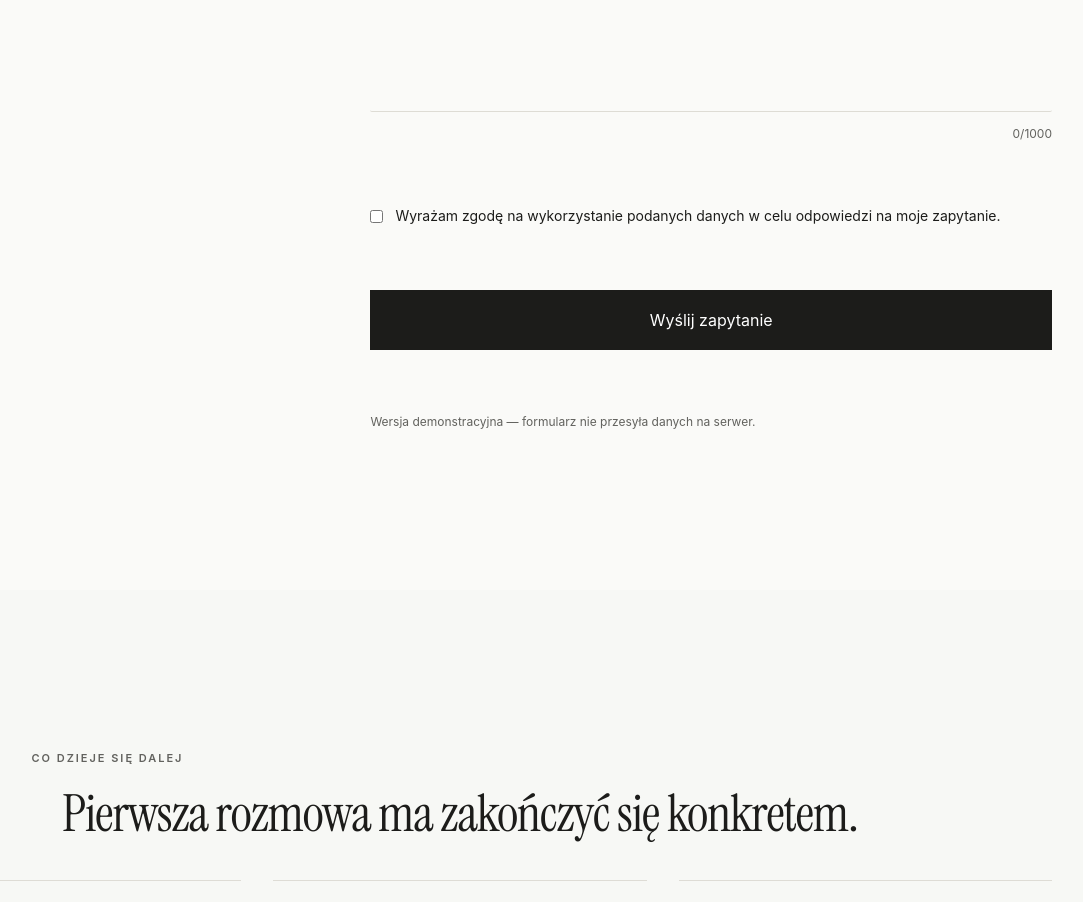
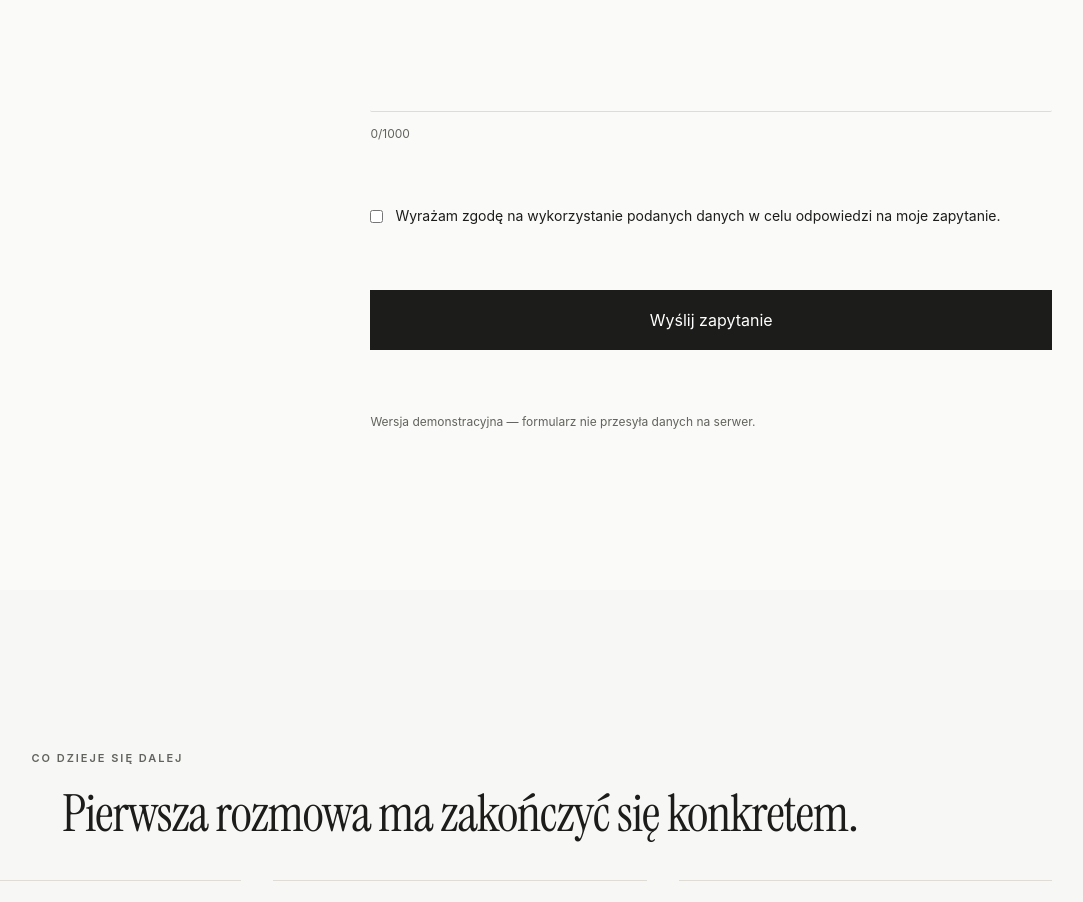
Before and after one commit to jakubskrzypiec/nordhus, a Next.js app: page /kontakt in a window 1280 px wide. Shown: the part 2120-3022 px from the top of the page, without its empty margins (180-1263 px from the left). Built offline with nearby package versions, Linux system fonts and the light colour scheme; no server answers.

Commit message:
Temp: remove right alignment from components/ContactForm.js

```diff
--- a/components/ContactForm.js
+++ b/components/ContactForm.js
@@ -19,7 +19,7 @@ export default function ContactForm(){
  return <form onSubmit={submit} noValidate className="space-y-16">
   <fieldset><legend><span className="eyebrow text-[var(--sage)]">01</span><span className="ml-4 text-2xl font-medium">Kontakt</span></legend><div className="mt-9 grid gap-8"><Field label="Imię i nazwisko" name="name" error={errors.name}/><Field label="E-mail" name="email" type="email" error={errors.email}/><Field label="Telefon" name="phone" type="tel" error={errors.phone}/></div></fieldset>
   <fieldset className="border-t border-[var(--line)] pt-10"><legend><span className="eyebrow text-[var(--sage)]">02</span><span className="ml-4 text-2xl font-medium">Twój dom</span></legend><div className="mt-9 grid gap-8 md:grid-cols-2"><Select label="Interesujący model" name="model" value={modelValue} onChange={e=>setModelValue(e.target.value)} options={["NORDHUS 68","NORDHUS 92","NORDHUS 124","NORDHUS 156","Jeszcze nie wiem"]}/><Select label="Metraż docelowy" name="area" options={["do 80 m²","80–110 m²","110–140 m²","powyżej 140 m²"]}/><Select label="Budżet" name="budget" options={["do 600 tys. zł","600–900 tys. zł","900 tys.–1,2 mln zł","powyżej 1,2 mln zł"]}/><Select label="Województwo" name="voivodeship" options={voiv}/></div><div className="mt-9"><p className="form-select-label">Działka</p><div className="mt-4 flex flex-wrap gap-6">{["Mam działkę","Jestem w trakcie zakupu","Szukam"].map(x=><label key={x} className="text-sm"><input required type="radio" name="plot" value={x} className="mr-2 accent-[var(--ink)]"/>{x}</label>)}</div></div></fieldset>
-  <fieldset className="border-t border-[var(--line)] pt-10"><legend><span className="eyebrow text-[var(--sage)]">03</span><span className="ml-4 text-2xl font-medium">Szczegóły</span></legend><div className="mt-9 grid gap-8 md:grid-cols-2"><Select label="Planowany start budowy" name="start" options={["do 3 mies.","3–6 mies.","6–12 mies.","później"]}/><div><p className="form-select-label">Finansowanie</p><div className="mt-4 flex flex-col gap-3">{["Gotówka","Kredyt","Kredyt w trakcie"].map(x=><label key={x} className="text-sm"><input required type="radio" name="financing" value={x} className="mr-2 accent-[var(--ink)]"/>{x}</label>)}</div></div></div><label className="mt-9 block"><span className="form-select-label">Dodatkowe uwagi</span><textarea name="notes" rows="5" maxLength={1000} value={notes} onChange={e=>setNotes(e.target.value)} className="form-select resize-none"/><span className="mt-2 block text-right text-xs text-[var(--muted)]">{notes.length}/1000</span></label></fieldset>
+  <fieldset className="border-t border-[var(--line)] pt-10"><legend><span className="eyebrow text-[var(--sage)]">03</span><span className="ml-4 text-2xl font-medium">Szczegóły</span></legend><div className="mt-9 grid gap-8 md:grid-cols-2"><Select label="Planowany start budowy" name="start" options={["do 3 mies.","3–6 mies.","6–12 mies.","później"]}/><div><p className="form-select-label">Finansowanie</p><div className="mt-4 flex flex-col gap-3">{["Gotówka","Kredyt","Kredyt w trakcie"].map(x=><label key={x} className="text-sm"><input required type="radio" name="financing" value={x} className="mr-2 accent-[var(--ink)]"/>{x}</label>)}</div></div></div><label className="mt-9 block"><span className="form-select-label">Dodatkowe uwagi</span><textarea name="notes" rows="5" maxLength={1000} value={notes} onChange={e=>setNotes(e.target.value)} className="form-select resize-none"/><span className="mt-2 block text-left text-xs text-[var(--muted)]">{notes.length}/1000</span></label></fieldset>
   <label className="flex items-start gap-3 text-sm"><input type="checkbox" name="rodo" className="mt-1 accent-[var(--ink)]"/><span>Wyrażam zgodę na wykorzystanie podanych danych w celu odpowiedzi na moje zapytanie.</span></label>{errors.rodo&&<p className="form-error -mt-12">{errors.rodo}</p>}
   <button className="btn-sweep focus-ring h-[60px] w-full bg-[var(--ink)] px-6 text-sm font-semibold text-white" type="submit"><span>Wyślij zapytanie</span></button>
   <p className="text-xs text-[var(--muted)]">Wersja demonstracyjna — formularz nie przesyła danych na serwer.</p>
```
